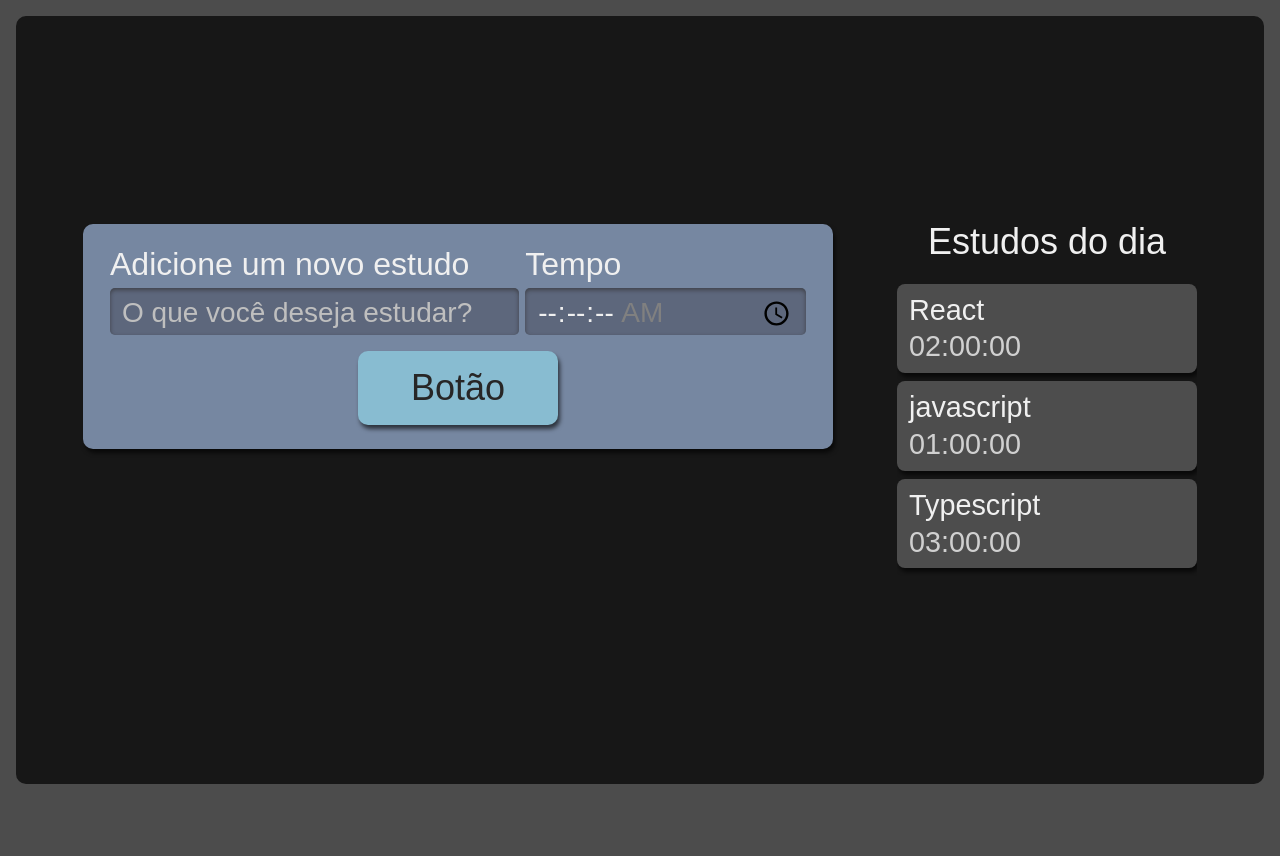
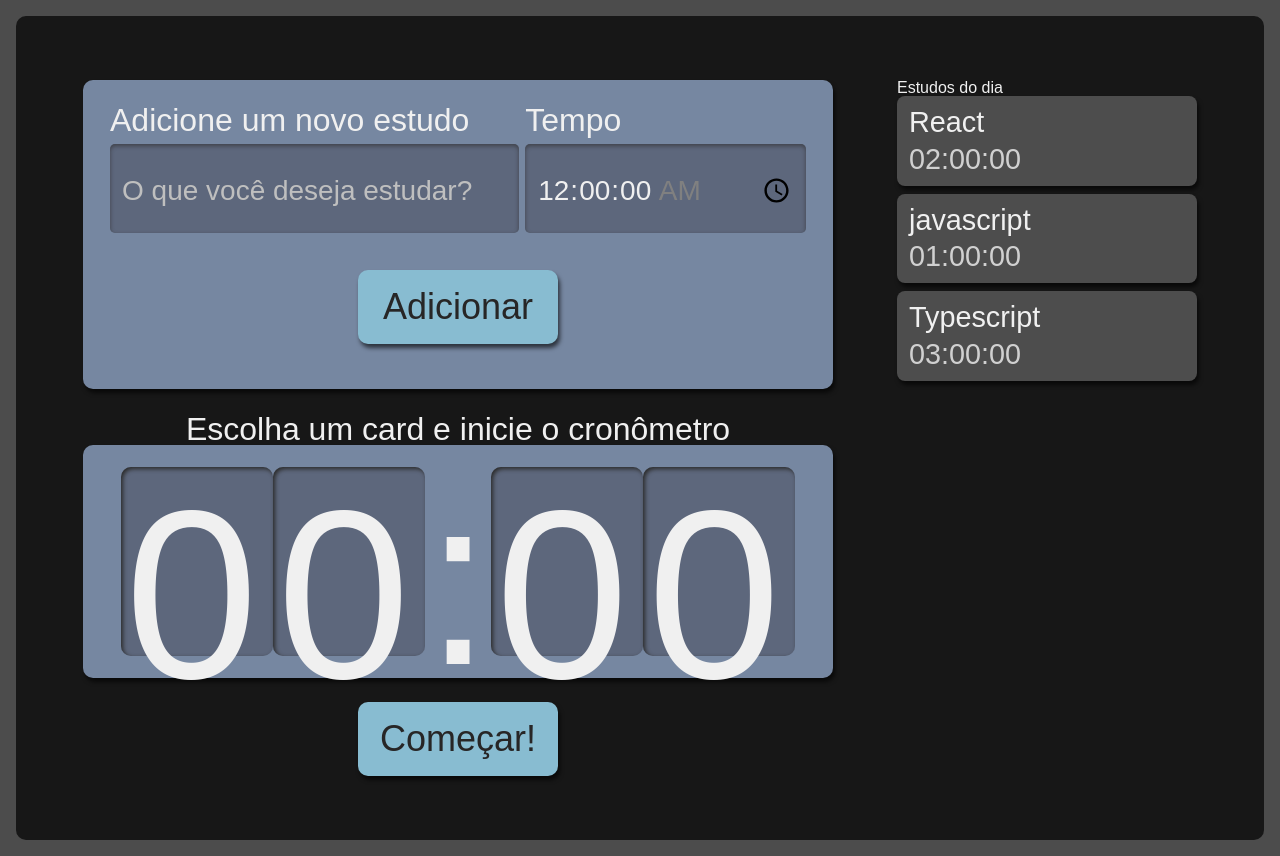
Before and after one commit to JeanGomesDaFonseca/studies, a React (Create React App) app: page / in a window 1280 px wide. Before the commit the page ends 800 px from the top, so only its background shows below. Built offline with nearby package versions, Linux system fonts and the light colour scheme.

Commit message:
commit com erro. Preciso descobrir

```diff
--- a/src/components/Botao/index.tsx
+++ b/src/components/Botao/index.tsx
@@ -1,10 +1,18 @@
 import React from "react";
-import style from'./Botao.module.scss'
+import style from "./Botao.module.scss";
 
-function Botao (){
-  return(
-    <button className={style.botao}>Botão</button>
-  )
+class Botao extends React.Component<{
+  children: React.ReactNode;
+  type: "button" | "submit" | "reset" | undefined;
+}> {
+  render() {
+    const { type = "button" } = this.props;
+    return (
+      <button type={type} className={style.botao}>
+        {this.props.children}
+      </button>
+    );
+  }
 }
 
 export default Botao;
--- /dev/null
+++ b/src/components/Cronometro/Cronometro.module.scss
@@ -0,0 +1,59 @@
+.cronometro {
+    display: flex;
+    flex-direction: column;
+    align-items: center;
+    grid-area: cronometro;
+
+    .relogioWrapper {
+      align-items: center;
+      background-color: #7687A1;
+      border-radius: 10px;
+      box-shadow: 2px 4px 4px #0000009F;
+      box-sizing: border-box;
+      display: flex;
+      font-size: 5rem;
+      justify-content: center;
+      margin-bottom: 24px;
+      padding: 16px 12px;
+      width: 100%;
+    }
+
+    .titulo {
+      font-size: 2rem;
+    }
+
+    button {
+      background-color: #88bcd1;
+      border-radius: 10px;
+      box-shadow: 2px 4px 4px #0000009F;
+      color: #272626;
+      cursor: pointer;
+      font-size: 1.25rem;
+      padding: 16px;
+      width: 150px;
+
+      &:active {
+        background-color: #7CA6B7;
+        box-shadow: 2px 2px 4px #0000009F inset;
+        cursor: auto;
+      }
+    }
+
+    @media screen and (min-width:1280px) {
+
+      .relogioWrapper{
+        font-size: 15rem;
+      }
+
+      p {
+        font-size: 2rem;
+      }
+
+      button {
+        grid-column-start: span 2;
+        justify-self: center;
+        width: 200px;
+        font-size: 2.25rem;
+      }
+    }
+  }
--- /dev/null
+++ b/src/components/Cronometro/Relogio/Relogio.module.scss
@@ -0,0 +1,21 @@
+.relogioNumero {
+    background-color: #5D677C;
+    box-shadow: 2px 2px 4px #2B2B2B inset;
+    height: 3.6rem;
+    width: 3rem;
+    padding: 8px 4px;
+    border-radius: 10px;
+
+    @media screen and (min-width:1280px) {
+      height: 10.8rem;
+      width: 9rem;
+    }
+  }
+
+  .relogioDivisao {
+    height: 4.2rem;
+
+    @media screen and (min-width:1280px) {
+      height: 12.6rem;
+    }
+  }
--- /dev/null
+++ b/src/components/Cronometro/Relogio/index.tsx
@@ -0,0 +1,12 @@
+import style from './Relogio.module.scss';
+export default function Relogio() {
+  return (
+    <>
+      <span className={style.relogioNumero}>0</span>
+      <span className={style.relogioNumero}>0</span>
+      <span className={style.relogioDivisao}>:</span>
+      <span className={style.relogioNumero}>0</span>
+      <span className={style.relogioNumero}>0</span>
+    </>
+  );
+}
--- /dev/null
+++ b/src/components/Cronometro/index.tsx
@@ -0,0 +1,17 @@
+import Botao from "../Botao";
+import Relogio from "./Relogio";
+import style from './Cronometro.module.scss';
+
+export default function Cronometro() {
+  return (
+    <div className={style.cronometro}>
+      <p className={style.titulo}>Escolha um card e inicie o cronômetro</p>
+      <div className={style.relogioWrapper}>
+        <Relogio />
+      </div>
+      <Botao>
+        Começar!
+      </Botao>
+    </div>
+  );
+}
--- a/src/components/Formulario/index.tsx
+++ b/src/components/Formulario/index.tsx
@@ -1,17 +1,31 @@
 import React from "react";
 import Botao from "../Botao";
-import style from './Formulario.module.scss'
+import style from "./Formulario.module.scss";
 
 class Formulario extends React.Component {
-  render(): React.ReactNode {
+  //É dessa maneira que se usa o useState com class components.  (graças a Deus que hojé se usa os Hooks)
+  state = {
+    tarefa: "",
+    tempo: "00:00",
+  };
+//Essa é a forma para declarar uma função
+  adicionarTarefa(evento: React.FormEvent<HTMLFormElement>) {
+    evento.preventDefault();
+  }
+
+  render() {
     return (
-      <form className={style.novaTarefa}>
+      <form className={style.novaTarefa} onSubmit={this.adicionarTarefa.bind(this)}>
         <div className={style.inputContainer}>
           <label htmlFor="tarefa">Adicione um novo estudo</label>
           <input
             type="text"
             name="tarefa"
             id="tarefa"
+            value={this.state.tarefa}
+            onChange={(evento) =>
+              this.setState({ ...this.state, tarefa: evento.target.value })
+            }
             placeholder="O que você deseja estudar?"
             required
           />
@@ -23,11 +37,18 @@
             step="1"
             name="tempo"
             id="tempo"
+            value={this.state.tempo}
+            onChange={(evento) =>
+              this.setState({ ...this.state, tempo: evento.target.value })
+            }
             min="00:00:00"
             max="01:30:00"
+            required
           />
         </div>
-        <Botao />
+        <Botao
+        type="submit">
+          Adicionar</Botao>
       </form>
     );
   }
--- /dev/null
+++ b/src/components/Lista/Item/index.tsx
@@ -0,0 +1,9 @@
+import style from '../Lista.module.scss';
+export default function Item({tarefa, tempo}:{ tarefa: string; tempo: string }) {
+    return (
+    <li className={style.item}>
+      <h3>{tarefa}</h3>
+      <span>{tempo}</span>
+    </li>
+  );
+}
--- a/src/components/Lista/index.tsx
+++ b/src/components/Lista/index.tsx
@@ -1,7 +1,10 @@
-import './lista.scss'
+import { useState } from 'react';
+import Item from './Item';
+import './Lista.module.scss'
 
 function Lista() {
-  const tarefas = [
+const [tarefas, setTarefas] = useState(
+  [
     {
       tarefa: "React",
       tempo: "02:00:00",
@@ -13,17 +16,20 @@
         tarefa: 'Typescript',
         tempo: '03:00:00'
     }
-  ];
+  ]
+);
 
   return (
     <aside className="listaTarefas">
-      <h2>Estudos do dia</h2>
+      <h2 onClick={()=>{
+        setTarefas([...tarefas,{tarefa: "Estudar estado", tempo: "05:00:00"}])
+      }}>Estudos do dia</h2>
       <ul>
         {tarefas.map((item, index) => (
-          <li key={index} className="item">
-            <h3>{item.tarefa}</h3>
-            <span>{item.tempo}</span>
-          </li>
+          <Item
+          key={index}
+            {...item}
+          />
         ))}
       </ul>
     </aside>
--- a/src/pages/App.tsx
+++ b/src/pages/App.tsx
@@ -1,4 +1,5 @@
 import React from "react";
+import Cronometro from "../components/Cronometro";
 import Formulario from "../components/Formulario";
 import Lista from "../components/Lista";
 import style from './App.module.scss'
@@ -8,6 +9,7 @@
     <div className={style.AppStyle}>
       <Formulario />
       <Lista />
+      <Cronometro />
     </div>
   );
 }
```
Also changed, not shown: src/components/Lista/Lista.module.scss (renamed from src/components/Lista/lista.scss).
